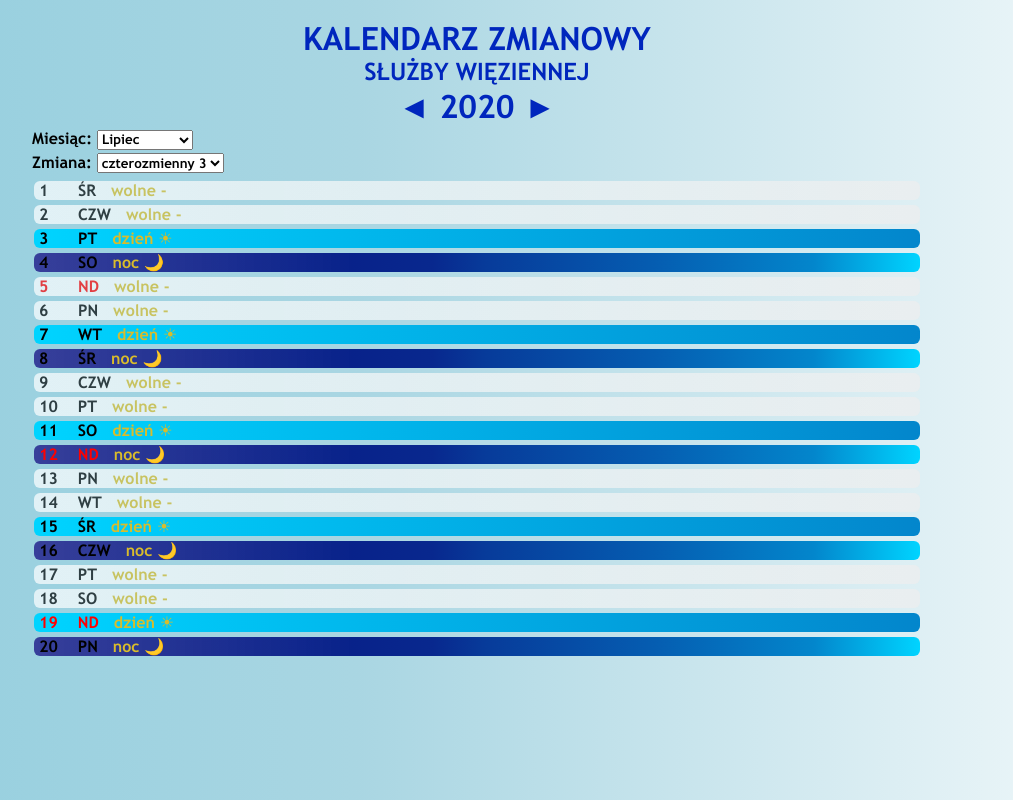
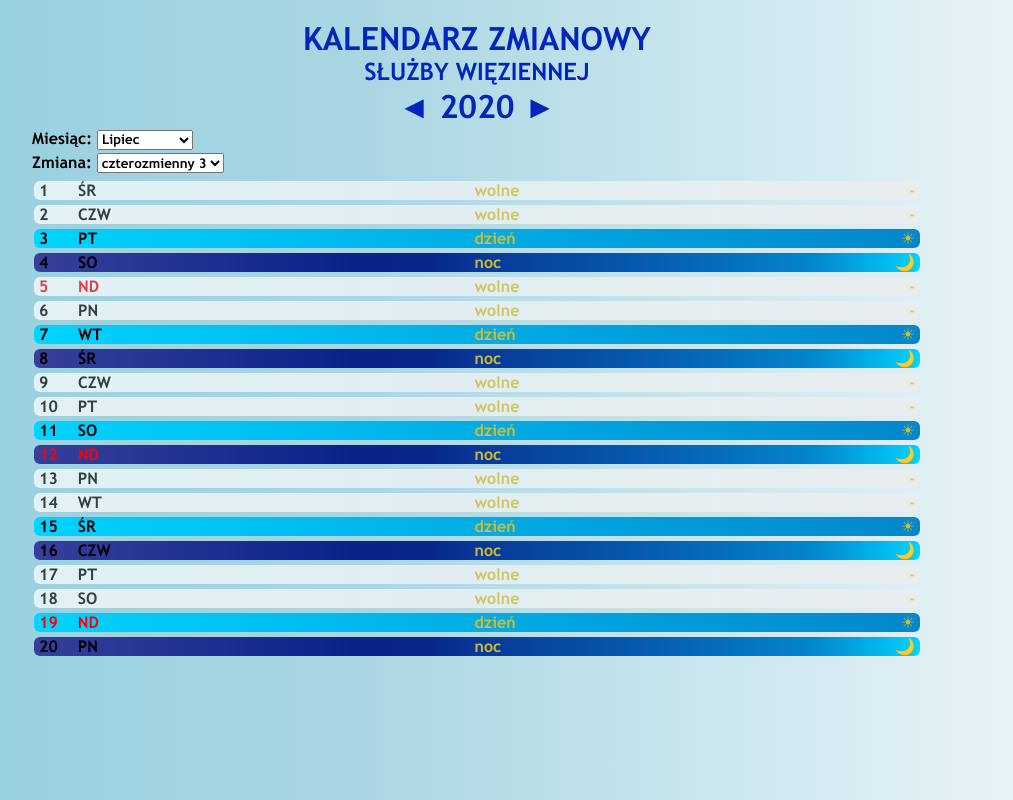
Before and after one commit to wiktorsachar/shift-viewer, a React (Create React App) app in the folder shift-viewer-v.1.0/: page / in a window 1280 px wide. Shown: the whole page, without its empty margins (163-1176 px from the left). Built offline with nearby package versions, Linux system fonts and the light colour scheme.

Commit message:
fixed layout of calendar module

```diff
--- a/shift-viewer-v.1.0/src/components/DayBox/DayBox.css
+++ b/shift-viewer-v.1.0/src/components/DayBox/DayBox.css
@@ -2,9 +2,18 @@
   margin: 5px;
   display: flex;
   border-radius: 6px;
+  flex-grow: 1;
 }
-#unicodes {
+.day-box-children {
+  display: flex;
+  width: 50%
+}
+.day-time-box {
+  display: flex;
+  width: 50%;
   color: #d9bc2b;
+  justify-content: space-between;
+  padding-right: 5px;
 }
 .regular-dayname {
   color: black;
--- a/shift-viewer-v.1.0/src/components/DayBox/DayBox.js
+++ b/shift-viewer-v.1.0/src/components/DayBox/DayBox.js
@@ -23,20 +23,20 @@ const DayBox = (props) => {
           : "blank"
       }
     >
-      {/* <p className={checkIfSunday()}>
-        {props.date[2]}
-      </p> */}
-      {checkIfDigitNumber(props.date[2]) ? (
-        <p className={checkIfSunday()}>{props.date[2]}</p>
-      ) : (
-        <p className={checkIfSunday()}>{props.date[2]}&#8205; &#8205; &#8205;</p>
-      )}
-      <p className={checkIfSunday() /*"holiday-dayname / regular-dayname" */}>
-        {dayName}
-      </p>
-      <p className="day-box-children" id="unicodes">
-        {displayUnicode(props.duty)}
-      </p>
+      <div className="day-box-children">
+        {checkIfDigitNumber(props.date[2]) ? (
+          <p className={checkIfSunday()}>{props.date[2]}</p>
+        ) : (
+          <p className={checkIfSunday()}>
+            {props.date[2]}&#8205; &#8205; &#8205;
+          </p>
+        )}
+        <p className={checkIfSunday()}>{dayName}</p>
+      </div>
+      <div className="day-time-box">
+        <p>{displayUnicode(props.duty)}</p>
+        <p>{displayUnicode(props.duty, true)}</p>
+      </div>
     </div>
   );
 };
--- a/shift-viewer-v.1.0/src/services/displayUnicode.js
+++ b/shift-viewer-v.1.0/src/services/displayUnicode.js
@@ -1,11 +1,11 @@
-const displayUnicode = (duty) => {
+const displayUnicode = (duty, pictogram) => {
   switch (duty) {
     case "night":
-      return "noc 🌙";
+      return pictogram ? "🌙" : "noc";
     case "day":
-      return "dzień ☀";
+      return pictogram ? "☀" : 'dzień';
     default:
-      return "wolne -";
+      return pictogram ? "-" : "wolne";
   }
 };
 
```
